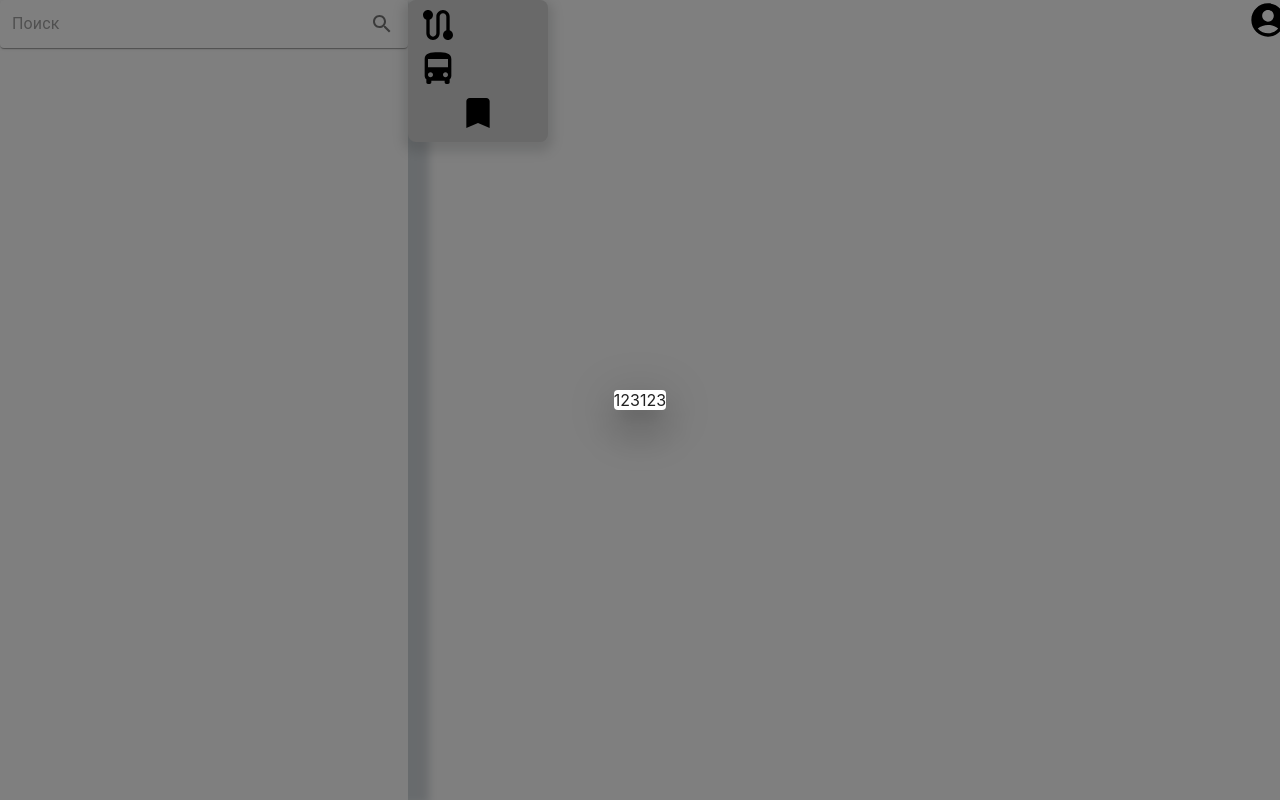
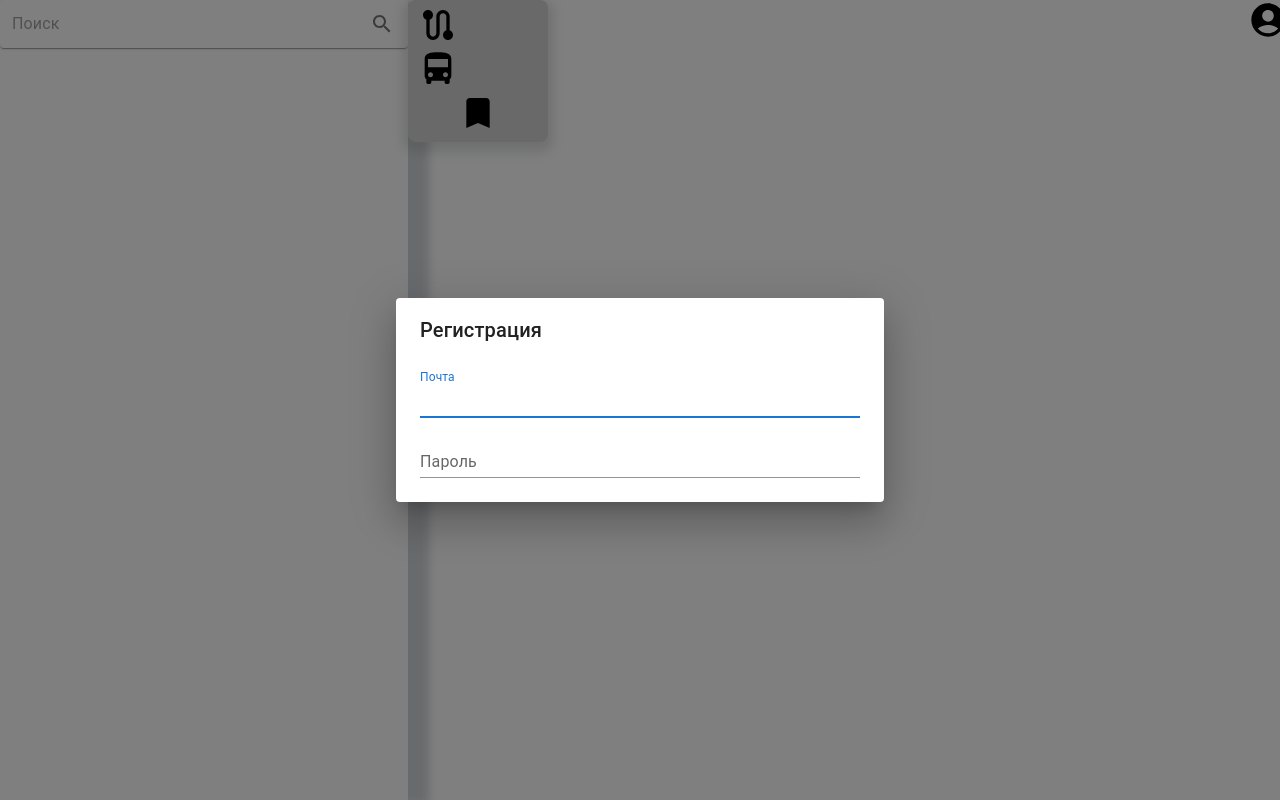
Before and after one commit to salenctawer/directions, a React (Create React App) app: page / in a window 1280 px wide. Both pictures are taken after a click on the icon 1268 px from the left and 20 px from the top of the page. Shown: the top 800 px of the page. Built offline with nearby package versions, Linux system fonts and the light colour scheme.

Commit message:
forms Reg and Auth was added

```diff
--- a/src/Components/Header/Form/Form.jsx
+++ b/src/Components/Header/Form/Form.jsx
@@ -1,16 +1,24 @@
 import React from "react";
-import TextField from '@mui/material/TextField';
-import Dialog from '@mui/material/Dialog';
-import DialogActions from '@mui/material/DialogActions';
-import DialogContent from '@mui/material/DialogContent';
-import DialogTitle from '@mui/material/DialogTitle';
-import { useForm } from 'react-hook-form';
+import FormAuth from "./FormAuth/FormAuth";
+import FormReg from "./FormReg/FormReg";
+
 
 const Form = () =>{
-    const {register, handleSubmit, setValue, formState: {errors}} = useForm()
+
+    const temp = 'reg'
+
+
+    const checkForm = () =>{
+        if(temp==='reg'){
+            return <FormReg />
+        }
+        else{
+            return <FormAuth />
+        }
+    }
 
     return(<div>
-        123123
+        {checkForm()}
     </div>)
 }
 
--- /dev/null
+++ b/src/Components/Header/Form/FormAuth/FormAuth.jsx
@@ -0,0 +1,53 @@
+import React from "react";
+import TextField from '@mui/material/TextField';
+import Dialog from '@mui/material/Dialog';
+import DialogActions from '@mui/material/DialogActions';
+import DialogContent from '@mui/material/DialogContent';
+import DialogTitle from '@mui/material/DialogTitle';
+import { useForm } from 'react-hook-form';
+
+const FormAuth = () =>{
+    const {register, handleSubmit, setValue, formState: {errors}} = useForm()
+
+    return(<div>
+        <form>
+          <DialogTitle>Регистрация</DialogTitle>
+          <DialogContent>
+            <TextField
+              name="email"
+              {...register("email", {
+                required: {
+                  value: true,
+                  message: "Это поле обязательно",
+                },
+              })}
+              autoFocus
+              margin="dense"
+              id="email"
+              label="Почта"
+              type="text"
+              fullWidth
+              variant="standard"
+            />
+            <TextField
+              name="password"
+              {...register("password", {
+                required: {
+                  value: true,
+                  message: "Это поле обязательно",
+                },
+              })}
+              autoFocus
+              margin="dense"
+              id="password"
+              label="Пароль"
+              type="text"
+              fullWidth
+              variant="standard"
+            />
+          </DialogContent>
+        </form>
+      </div>)
+}
+
+export default FormAuth
--- /dev/null
+++ b/src/Components/Header/Form/FormReg/FormReg.jsx
@@ -0,0 +1,60 @@
+import React from "react";
+import TextField from "@mui/material/TextField";
+import Dialog from "@mui/material/Dialog";
+import DialogActions from "@mui/material/DialogActions";
+import DialogContent from "@mui/material/DialogContent";
+import DialogTitle from "@mui/material/DialogTitle";
+import { useForm } from "react-hook-form";
+
+const FormReg = () => {
+  const {
+    register,
+    handleSubmit,
+    setValue,
+    formState: { errors },
+  } = useForm();
+
+  return (
+    <div>
+      <form>
+        <DialogTitle>Регистрация</DialogTitle>
+        <DialogContent>
+          <TextField
+            name="email"
+            {...register("email", {
+              required: {
+                value: true,
+                message: "Это поле обязательно",
+              },
+            })}
+            autoFocus
+            margin="dense"
+            id="email"
+            label="Почта"
+            type="text"
+            fullWidth
+            variant="standard"
+          />
+          <TextField
+            name="password"
+            {...register("password", {
+              required: {
+                value: true,
+                message: "Это поле обязательно",
+              },
+            })}
+            autoFocus
+            margin="dense"
+            id="password"
+            label="Пароль"
+            type="text"
+            fullWidth
+            variant="standard"
+          />
+        </DialogContent>
+      </form>
+    </div>
+  );
+};
+
+export default FormReg;
--- a/src/Components/Header/Header.jsx
+++ b/src/Components/Header/Header.jsx
@@ -41,7 +41,7 @@ const Header = (props) =>{
             open={open}
             onClose = {handleClose}
         >
-            <Form />
+            <Form handleClose={handleClose}/>
         </Dialog>
     </div>)
 }
```
Also changed, not shown: src/Components/Header/Form/FormContainer.jsx (added).
